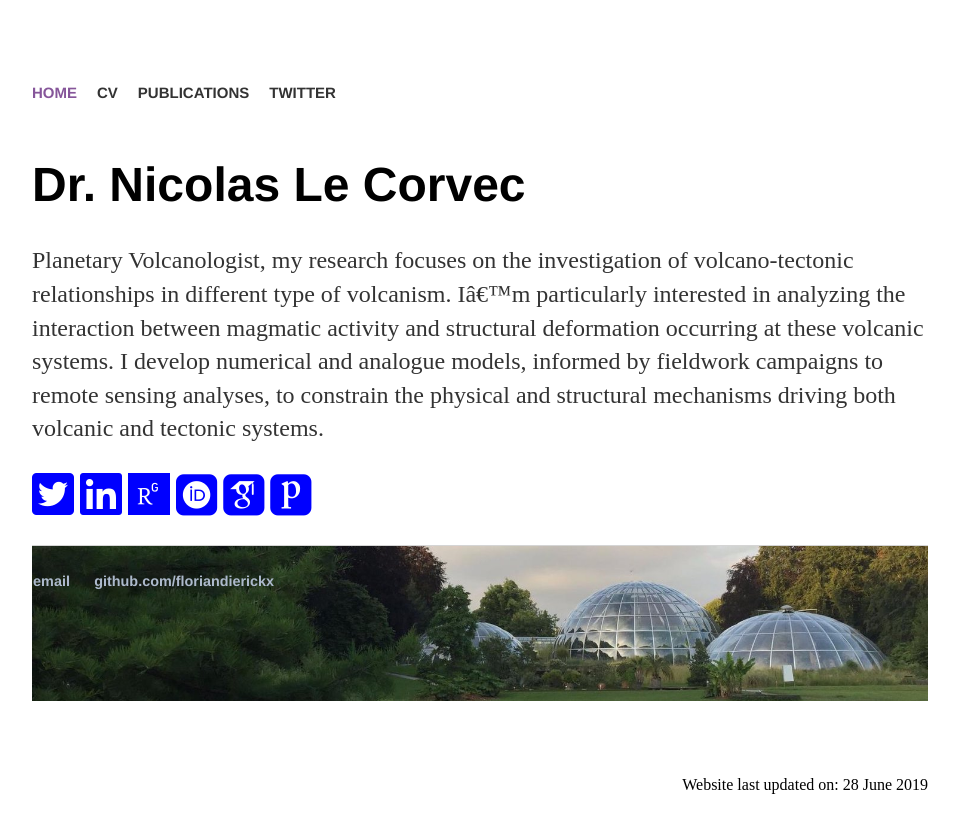
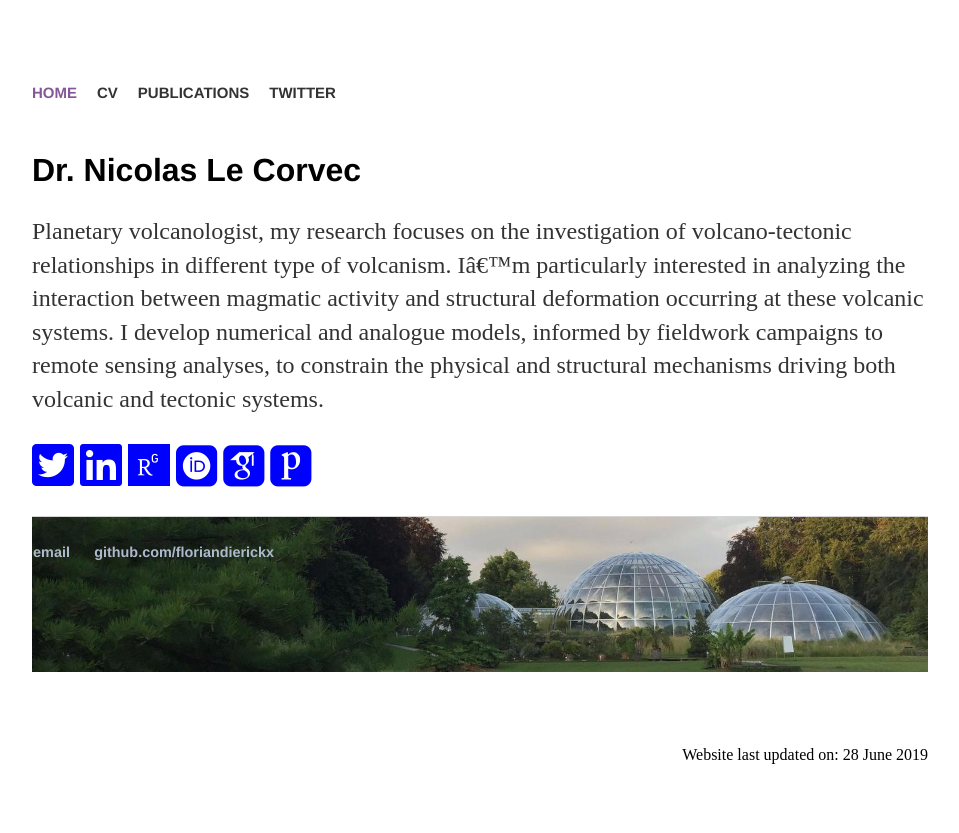
Before and after one commit to nicolaslecorvec/nicolaslecorvec.github.io, a Jekyll site: the page built from index.html, in a window 1280 px wide. Shown: the top 833 px of the page, without its empty margins (160-1119 px from the left). Built offline with Jekyll 4.4.1, drawn with Linux system fonts in a browser that asks for light colours; nearby versions of some CDN libraries; some web fonts are replaced; a script that is not in the unit is left out; comment, search, counter and statistics services are not loaded.

```diff
--- a/index.html
+++ b/index.html
@@ -3,8 +3,8 @@ layout: default
 title: Nicolas Le Corvec
 ---
 <div class="blurb">
-	<h1>Dr. Nicolas Le Corvec</h1>
-	<p>Planetary Volcanologist, my research focuses on the investigation of volcano-tectonic relationships in different type of volcanism. I’m particularly interested in analyzing the interaction between magmatic activity and structural deformation occurring at these volcanic systems. I develop numerical and analogue models, informed by fieldwork campaigns to remote sensing analyses, to constrain the physical and structural mechanisms driving both volcanic and tectonic systems.</p>
+	<h2>Dr. Nicolas Le Corvec</h2>
+	<p>Planetary volcanologist, my research focuses on the investigation of volcano-tectonic relationships in different type of volcanism. I’m particularly interested in analyzing the interaction between magmatic activity and structural deformation occurring at these volcanic systems. I develop numerical and analogue models, informed by fieldwork campaigns to remote sensing analyses, to constrain the physical and structural mechanisms driving both volcanic and tectonic systems.</p>
 
 		<!--EMBEDDED SOCIAL MEDIA THINGS-->
 
```
